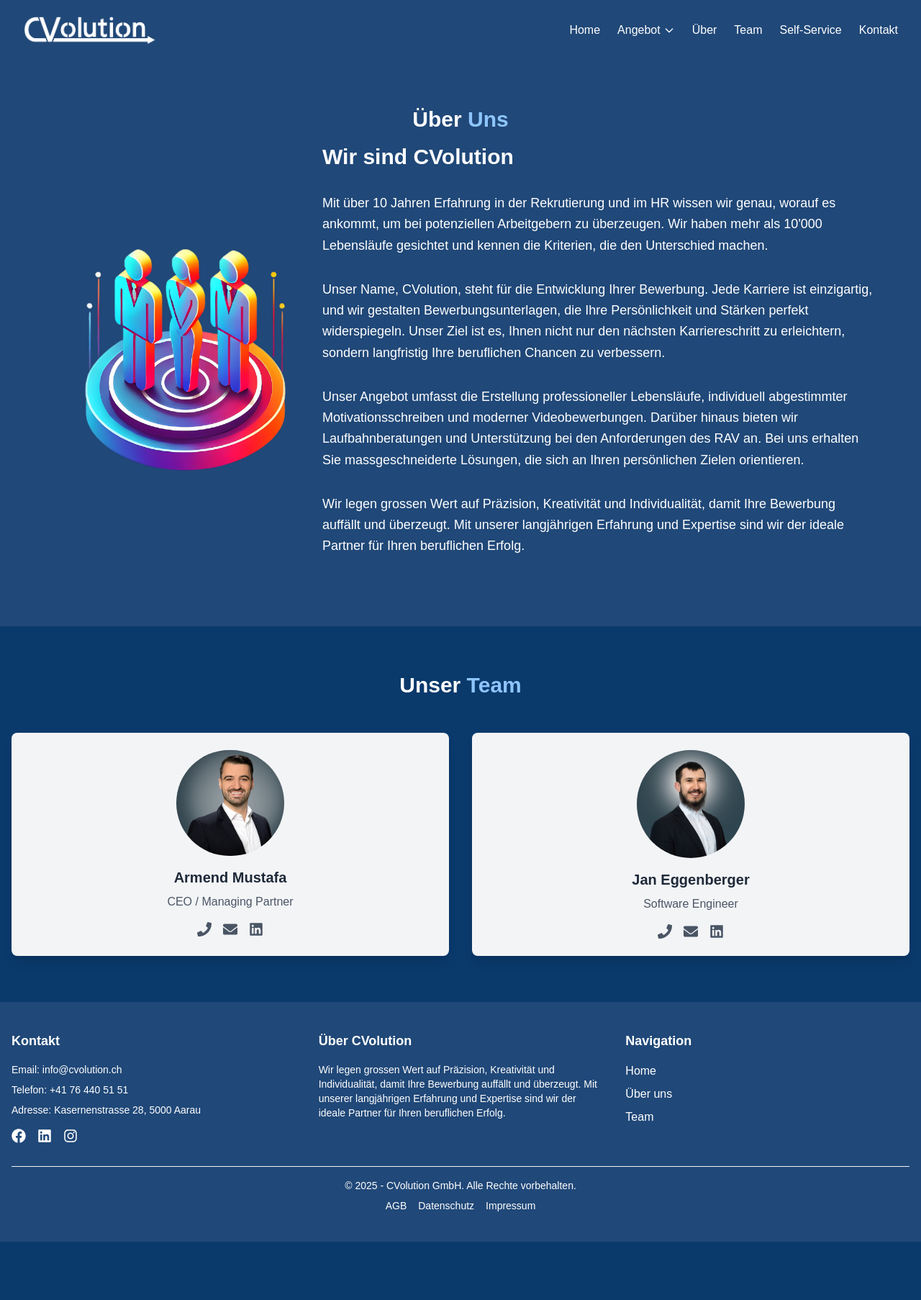
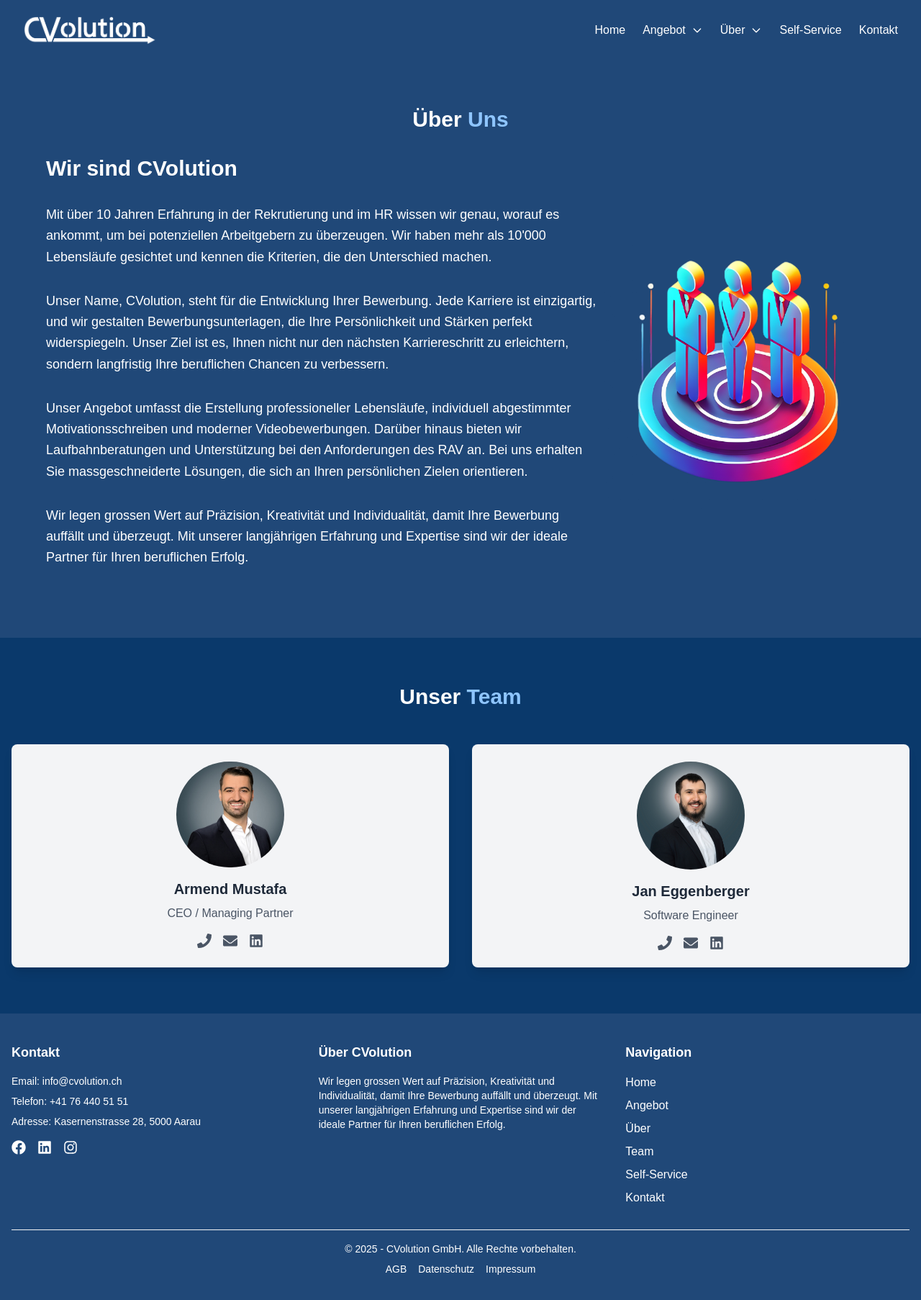
Before and after one commit to LE-NOIR-Web-Entwicklung/CVolutionNextJs, a Next.js app in the folder cvolution/: page /about in a window 1280 px wide. Shown: the top 1806 px of the page at 72% size. Before the commit the page ends 1725 px from the top, so only its background shows below. Built offline with nearby package versions, Linux system fonts and the light colour scheme.

Commit message:
navbar and about

```diff
--- a/cvolution/src/app/about/page.tsx
+++ b/cvolution/src/app/about/page.tsx
@@ -9,19 +9,10 @@
       {/* Content Section */}
       <section className="py-16 px-4 lg:px-16">
       <div className="text-center">
-        <h2 className="text-3xl font-bold mb-4">Über <span className="text-blue-300">Uns</span></h2>
+        <h2 className="text-3xl font-bold mb-8">Über <span className="text-blue-300">Uns</span></h2>
       </div>
         <div className="container mx-auto flex flex-col lg:flex-row items-center">
-          {/* Image Section */}
-          <div className="w-full lg:w-1/3 mb-0 lg:mb-0">
-            <Image
-              src="/images/about.png"
-              alt="About Us"
-              width={600}
-              height={600}
-              className="rounded-lg"
-            />
-          </div>
+
 
           {/* Text Section */}
           <div className="w-full lg:w-2/3">
@@ -41,6 +32,17 @@
             <p className="text-lg leading-relaxed mb-8">
               Wir legen grossen Wert auf Präzision, Kreativität und Individualität, damit Ihre Bewerbung auffällt und überzeugt. Mit unserer langjährigen Erfahrung und Expertise sind wir der ideale Partner für Ihren beruflichen Erfolg.
             </p>
+          </div>
+
+          {/* Image Section */}
+          <div className="w-full lg:w-1/3 mb-0 lg:mb-0">
+            <Image
+              src="/images/about.png"
+              alt="About Us"
+              width={600}
+              height={600}
+              className="rounded-lg"
+            />
           </div>
         </div>
       </section>
--- a/cvolution/src/app/components/Footer.tsx
+++ b/cvolution/src/app/components/Footer.tsx
@@ -4,6 +4,16 @@
 import { FaFacebook, FaLinkedin, FaInstagram } from "react-icons/fa";
 
 export default function Footer() {
+  // Navigation items array (same as in the navbar)
+  const navItems = [
+    { name: "Home", href: "/" },
+    { name: "Angebot", href: "/service" },
+    { name: "Über", href: "/about" },
+    { name: "Team", href: "/team" },
+    { name: "Self-Service", href: "/self" },
+    { name: "Kontakt", href: "/contact" },
+  ];
+
   return (
     <footer className="bg-[#204878] text-white py-10">
       <div className="container mx-auto px-4">
@@ -13,9 +23,35 @@
           <div>
             <h3 className="text-lg font-bold mb-4">Kontakt</h3>
             <ul className="space-y-2 text-sm">
-              <li>Email: <a href="mailto:info@cvolution.ch" className="hover:underline">info@cvolution.ch</a></li>
-              <li>Telefon: <a href="tel:+41764405151" className="hover:underline">+41 76 440 51 51</a></li>
-              <li>Adresse: <a href="https://maps.app.goo.gl/w6xbQW3mxBxoj6sa8">Kasernenstrasse 28, 5000 Aarau</a></li>
+              <li>
+                Email:{" "}
+                <a
+                  href="mailto:info@cvolution.ch"
+                  className="hover:underline"
+                >
+                  info@cvolution.ch
+                </a>
+              </li>
+              <li>
+                Telefon:{" "}
+                <a
+                  href="tel:+41764405151"
+                  className="hover:underline"
+                >
+                  +41 76 440 51 51
+                </a>
+              </li>
+              <li>
+                Adresse:{" "}
+                <a
+                  href="https://maps.app.goo.gl/w6xbQW3mxBxoj6sa8"
+                  target="_blank"
+                  rel="noopener noreferrer"
+                  className="hover:underline"
+                >
+                  Kasernenstrasse 28, 5000 Aarau
+                </a>
+              </li>
             </ul>
             <div className="flex space-x-4 mt-4">
               <a
@@ -49,8 +85,10 @@
           <div>
             <h3 className="text-lg font-bold mb-4">Über CVolution</h3>
             <p className="text-sm">
-              Wir legen grossen Wert auf Präzision, Kreativität und Individualität, damit Ihre Bewerbung auffällt und überzeugt.
-              Mit unserer langjährigen Erfahrung und Expertise sind wir der ideale Partner für Ihren beruflichen Erfolg.
+              Wir legen grossen Wert auf Präzision, Kreativität und
+              Individualität, damit Ihre Bewerbung auffällt und überzeugt. Mit
+              unserer langjährigen Erfahrung und Expertise sind wir der ideale
+              Partner für Ihren beruflichen Erfolg.
             </p>
           </div>
 
@@ -58,30 +96,22 @@
           <div>
             <h3 className="text-lg font-bold mb-4">Navigation</h3>
             <ul className="space-y-2">
-              <li>
-                <Link href="/" className="hover:underline">
-                  Home
-                </Link>
-              </li>
-              <li>
-                <Link href="/about" className="hover:underline">
-                  Über uns
-                </Link>
-              </li>
-              <li>
-                <Link href="/team" className="hover:underline">
-                  Team
-                </Link>
-              </li>
+              {navItems.map((item, index) => (
+                <li key={index}>
+                  <Link href={item.href} className="hover:underline">
+                    {item.name}
+                  </Link>
+                </li>
+              ))}
             </ul>
           </div>
         </div>
 
-
         {/* Footer Bottom */}
         <div className="mt-8 border-t border-gray-100 pt-4 text-center text-sm">
           <p>
-            &copy; {new Date().getFullYear()} - CVolution GmbH. Alle Rechte vorbehalten.
+            &copy; {new Date().getFullYear()} - CVolution GmbH. Alle Rechte
+            vorbehalten.
           </p>
           <div className="flex justify-center space-x-4 mt-2">
             <Link href="/agb" className="hover:underline">
--- a/cvolution/src/app/components/Navbar.tsx
+++ b/cvolution/src/app/components/Navbar.tsx
@@ -3,42 +3,26 @@
 import { useState, useEffect, useRef } from "react";
 
 export default function Navbar() {
-  const [isMobileMenuOpen, setIsMobileMenuOpen] = useState(false);
-  const [isDropdownOpen, setIsDropdownOpen] = useState(false);
-  const [isMobileDropdownOpen, setIsMobileDropdownOpen] = useState(false);
+  const [openDropdown, setOpenDropdown] = useState<string | null>(null); // State to track which dropdown is open
   const dropdownRef = useRef<HTMLDivElement>(null); // Ref for the desktop dropdown
 
-  const toggleMobileMenu = () => {
-    setIsMobileMenuOpen(!isMobileMenuOpen);
-  };
-
-  const toggleDropdown = () => {
-    setIsDropdownOpen(!isDropdownOpen);
-  };
-
-  const toggleMobileDropdown = () => {
-    setIsMobileDropdownOpen(!isMobileDropdownOpen);
-  };
-
-  const closeMobileMenu = () => {
-    setIsMobileMenuOpen(false);
-    setIsMobileDropdownOpen(false);
+  const toggleDropdown = (dropdownName: string) => {
+    setOpenDropdown((prev) => (prev === dropdownName ? null : dropdownName));
   };
 
   const closeDropdown = () => {
-    setIsDropdownOpen(false);
+    setOpenDropdown(null);
   };
 
-  // Close the mobile menu when clicking outside of it
+  // Close the dropdown when clicking outside of it
   useEffect(() => {
     const handleOutsideClick = (event: MouseEvent) => {
-      const menu = document.querySelector(".mobile-menu");
-      if (menu && !menu.contains(event.target as Node)) {
-        closeMobileMenu();
+      if (dropdownRef.current && !dropdownRef.current.contains(event.target as Node)) {
+        closeDropdown();
       }
     };
 
-    if (isMobileMenuOpen) {
+    if (openDropdown) {
       document.addEventListener("click", handleOutsideClick);
     } else {
       document.removeEventListener("click", handleOutsideClick);
@@ -47,45 +31,34 @@
     return () => {
       document.removeEventListener("click", handleOutsideClick);
     };
-  }, [isMobileMenuOpen]);
-
-  // Close the desktop dropdown when clicking outside of it
-  useEffect(() => {
-    const handleOutsideClick = (event: MouseEvent) => {
-      if (dropdownRef.current && !dropdownRef.current.contains(event.target as Node)) {
-        closeDropdown();
-      }
-    };
-
-    if (isDropdownOpen) {
-      document.addEventListener("click", handleOutsideClick);
-    } else {
-      document.removeEventListener("click", handleOutsideClick);
-    }
-
-    return () => {
-      document.removeEventListener("click", handleOutsideClick);
-    };
-  }, [isDropdownOpen]);
+  }, [openDropdown]);
 
   // Navigation items array
   const navItems = [
     { name: "Home", href: "/" },
-    { name: "Angebot", href: "/service" },
-    { name: "Über", href: "/about" },
-    { name: "Team", href: "/team" },
-    { name: "Self-Service", href: "/self" },
-    { name: "Kontakt", href: "/contact" },
-  ];
-
-  // Dropdown items for "Service"
-  const serviceItems = [
+    {
+      name: "Angebot",
+      href: "/service",
+      dropdown: true,
+      items: [
         { name: "Laufbahnberatung", href: "/service-career" },
         { name: "Lebenslauf", href: "/service-cv" },
         { name: "Lohnanalyse", href: "/service-salary" },
         { name: "Motivationsschreiben", href: "/service-motivation" },
         { name: "RAV Unterstützung", href: "/service-rav" },
         { name: "Videobewerbung", href: "/service-video" },
+      ],
+    },
+    {
+      name: "Über",
+      href: "/about",
+      dropdown: true,
+      items: [
+        { name: "Team", href: "/team" }, // Single dropdown item under "Über"
+      ],
+    },
+    { name: "Self-Service", href: "/self" },
+    { name: "Kontakt", href: "/contact" },
   ];
 
   return (
@@ -95,82 +68,32 @@
           {/* Logo */}
           <Link
             href="/"
-            className="mr-4 block cursor-pointer py-1.5 font-bold text-2xl"
+            className="mr-auto block cursor-pointer py-1.5 font-bold text-2xl"
           >
             <img src="/images/logo.png" className="h-10" alt="Logo" />
           </Link>
 
-          {/* Mobile Menu Button */}
-          <div className="lg:hidden">
+          {/* Desktop Menu */}
+          <div className="hidden lg:block">
+            <ul className="flex flex-col gap-2 mt-2 mb-4 lg:mb-0 lg:mt-0 lg:flex-row lg:items-center lg:gap-6">
+              {navItems.map((item, index) => (
+                <li key={index} className="relative">
+                  {item.dropdown ? (
+                    <div className="relative" ref={dropdownRef}>
+                      <div className="flex items-center">
+                        <Link
+                          href={item.href}
+                          className="text-white hover:text-gray-300"
+                        >
+                          {item.name}
+                        </Link>
                         <button
-              className="relative ml-auto h-6 w-6 text-white"
-              onClick={toggleMobileMenu}
-              type="button"
+                          className="ml-2 text-white hover:text-gray-300"
+                          onClick={() => toggleDropdown(item.name)}
                         >
                           <svg
                             xmlns="http://www.w3.org/2000/svg"
-                className="w-8 h-8"
-                fill="none"
-                stroke="currentColor"
-                strokeWidth="2"
-              >
-                <path
-                  strokeLinecap="round"
-                  strokeLinejoin="round"
-                  d="M4 6h16M4 12h16M4 18h16"
-                />
-              </svg>
-            </button>
-          </div>
-
-          {/* Mobile Menu */}
-          <div
-            className={`mobile-menu fixed top-0 left-0 min-h-screen w-64 bg-[#204878] shadow-lg transform transition-transform duration-300 ease-in-out ${
-              isMobileMenuOpen ? "translate-x-0" : "-translate-x-full"
-            } block lg:hidden z-50`} // Ensure the menu is only visible on small screens
-          >
-            <div className="flex items-center justify-between border-b pb-4 px-4">
-              <Link
-                href="/"
-                className="cursor-pointer font-bold text-xl text-white"
-                onClick={closeMobileMenu}
-              >
-                <img src="/images/logo.png" className="h-10" alt="Logo" />
-              </Link>
-              <button
-                onClick={closeMobileMenu}
-                className="text-white hover:text-gray-300"
-              >
-                <svg
-                  xmlns="http://www.w3.org/2000/svg"
-                  className="w-8 h-8"
-                  fill="none"
-                  stroke="currentColor"
-                  strokeWidth="2"
-                >
-                  <path
-                    strokeLinecap="round"
-                    strokeLinejoin="round"
-                    d="M6 18L18 6M6 6l12 12"
-                  />
-                </svg>
-              </button>
-            </div>
-            <ul className="flex flex-col gap-4 p-4">
-              {navItems.map((item, index) => (
-                <li key={index} className="text-white">
-                  {item.name === "Angebot" ? (
-                    <div>
-                      <button
-                        onClick={toggleMobileDropdown}
-                        className="flex items-center justify-between w-full text-left"
-                      >
-                        {item.name}
-                        <svg
-                          xmlns="http://www.w3.org/2000/svg"
-                          className={`w-4 h-4 ml-1 transform ${
-                            isMobileDropdownOpen ? "rotate-180" : ""
-                          }`}
+                            className="w-4 h-4"
                             fill="none"
                             viewBox="0 0 24 24"
                             stroke="currentColor"
@@ -183,70 +106,20 @@
                             />
                           </svg>
                         </button>
-                      {isMobileDropdownOpen && (
-                        <ul className="mt-2 pl-4 text-sm">
-                          {serviceItems.map((service, idx) => (
-                            <li key={idx} className="py-1 hover:text-gray-300">
-                              <Link
-                                href={service.href}
-                                onClick={closeMobileMenu}
-                              >
-                                {service.name}
-                              </Link>
-                            </li>
-                          ))}
-                        </ul>
-                      )}
                       </div>
-                  ) : (
-                    <Link
-                      href={item.href}
-                      className="hover:text-gray-300"
-                      onClick={closeMobileMenu}
-                    >
-                      {item.name}
-                    </Link>
-                  )}
-                </li>
-              ))}
-            </ul>
-          </div>
-
-          {/* Desktop Menu */}
-          <div className="hidden lg:block">
-            <ul className="flex flex-col gap-2 mt-2 mb-4 lg:mb-0 lg:mt-0 lg:flex-row lg:items-center lg:gap-6">
-              {navItems.map((item, index) => (
-              <li key={index} className="relative">
-                {item.name === "Angebot" ? (
-                <div className="relative" ref={dropdownRef}>
-                  <button
-                    className="flex items-center text-white hover:text-gray-300"
-                    onClick={toggleDropdown}
-                  >
-                    {item.name}
-                    <svg
-                      xmlns="http://www.w3.org/2000/svg"
-                      className="w-4 h-4 ml-1"
-                      fill="none"
-                      viewBox="0 0 24 24"
-                      stroke="currentColor"
-                      strokeWidth="2"
-                    >
-                      <path
-                        strokeLinecap="round"
-                        strokeLinejoin="round"
-                        d="M19 9l-7 7-7-7"
-                      />
-                    </svg>
-                  </button>
-                  {isDropdownOpen && (
+                      {openDropdown === item.name && (
                         <ul className="absolute left-0 mt-2 w-48 bg-white text-gray-800 shadow-lg rounded-lg z-10">
-                      {serviceItems.map((service, idx) => (
+                          {item.items.map((subItem, idx) => (
                             <li
                               key={idx}
                               className="px-4 py-2 hover:bg-gray-100"
                             >
-                          <Link href={service.href}>{service.name}</Link>
+                              <Link
+                                href={subItem.href}
+                                onClick={closeDropdown} // Close dropdown after navigation
+                              >
+                                {subItem.name}
+                              </Link>
                             </li>
                           ))}
                         </ul>
```
Lines whose indentation alone changed are shown as unchanged.
